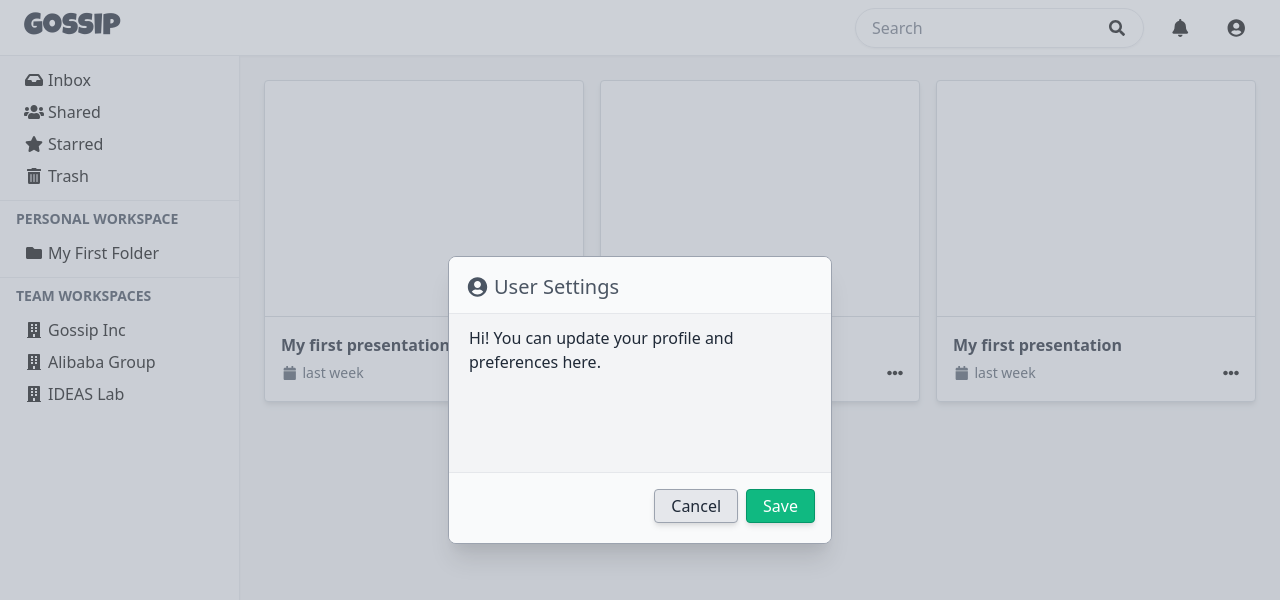
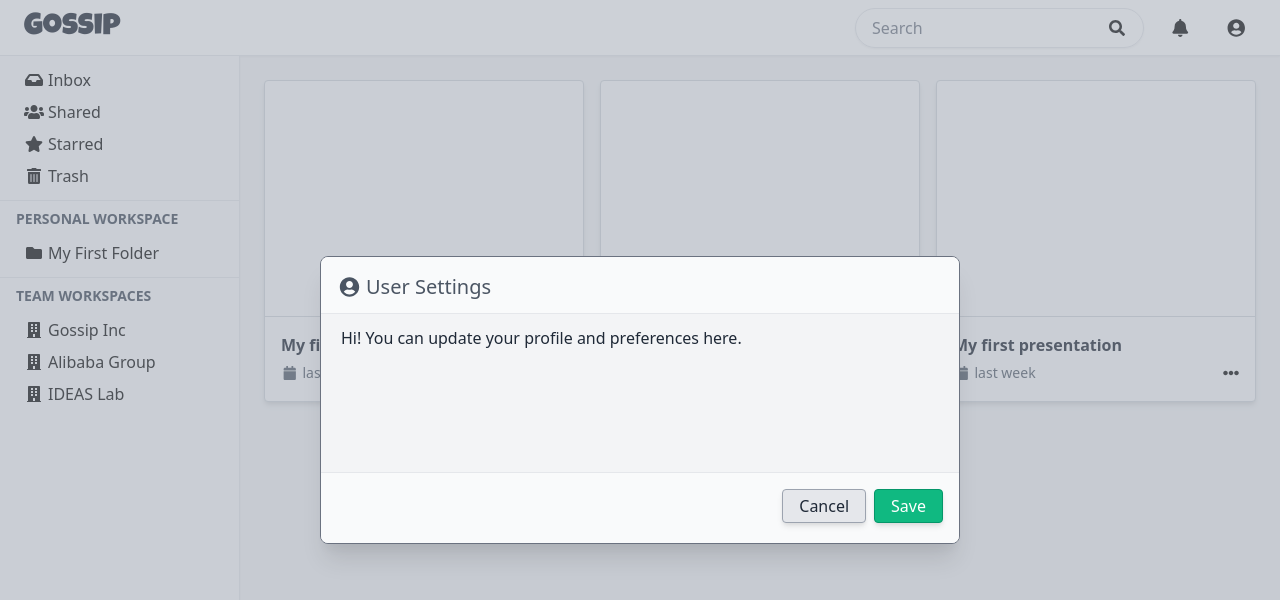
Before and after one commit to gossip-ink/gossip, a React app: page / in a window 1280 px wide. Both pictures are taken after a click on the button 1236 px from the left and 27 px from the top of the page. Shown: the top 600 px of the page. Built offline with nearby package versions, Linux system fonts and the light colour scheme.

Commit message:
feat: support multiple modals

```diff
--- a/src/components/UserSettingsModal.tsx
+++ b/src/components/UserSettingsModal.tsx
@@ -4,11 +4,13 @@ import { ModalComponent, register } from "../modals";
 import Modal from "../modals/components/Modal";
 import ModalFooter from "../modals/components/ModalFooter";
 import ModalTitle from "../modals/components/ModalTitle";
+import { useAlert } from "../modals/hooks/useAlert";
 import Button from "./Button";
 
 const UserSettingsModal: ModalComponent = ({ closeModal }) => {
+  const showAlert = useAlert();
   return (
-    <Modal className="w-96 h-72 flex flex-col overflow-hidden">
+    <Modal className="w-4/5 h-72 flex flex-col md:w-3/4 lg:w-1/2">
       <ModalTitle className="px-4 pt-4 pb-3">
         <FontAwesomeIcon className="mr-1" icon="user-circle" fixedWidth />
         User Settings
@@ -20,7 +22,16 @@ const UserSettingsModal: ModalComponent = ({ closeModal }) => {
         <Button type="approve" onClick={closeModal}>
           Save
         </Button>
-        <Button className="mr-2" onClick={closeModal}>
+        <Button
+          className="mr-2"
+          onClick={() =>
+            showAlert("Are you sure to save?", (confirmed) => {
+              if (confirmed) {
+                closeModal();
+              }
+            })
+          }
+        >
           Cancel
         </Button>
       </ModalFooter>
--- a/src/modals/AlertModal.tsx
+++ b/src/modals/AlertModal.tsx
@@ -7,18 +7,27 @@ import ModalFooter from "./components/ModalFooter";
 import ModalTitle from "./components/ModalTitle";
 import { ModalComponentProps } from "./types";
 
-const AlertModal: ModalComponent<AlertModalProps> = ({ closeModal, message }) => {
+const AlertModal: ModalComponent<AlertModalProps> = ({ closeModal, message, onClose }) => {
+  const respond = (response: boolean): void => {
+    closeModal();
+    onClose?.(response);
+  };
   return (
-    <Modal className="px-4 py-3 w-96 h-72">
+    <Modal className="w-96 flex flex-col">
       <ModalTitle className="px-4 pt-4 pb-3">
         <FontAwesomeIcon className="mr-1" icon="exclamation-circle" fixedWidth />
         Notification
       </ModalTitle>
       <section className="px-5 py-3 text-gray-800">{message}</section>
       <ModalFooter className="mt-auto px-4 pt-4 pb-5 flex flex-row-reverse">
-        <Button type="primary" onClick={closeModal}>
-          OK
+        <Button type="primary" onClick={respond.bind(null, true)}>
+          Sure
         </Button>
+        {typeof onClose === "function" ? (
+          <Button className="mr-2" type="normal" onClick={respond.bind(null, false)}>
+            No
+          </Button>
+        ) : null}
       </ModalFooter>
     </Modal>
   );
@@ -30,6 +39,9 @@ AlertModal.options = {
   overlayCancellable: false,
 };
 
-export type AlertModalProps = ModalComponentProps & { message: string };
+export type AlertModalProps = ModalComponentProps & {
+  message: string;
+  onClose?: (response: boolean) => void;
+};
 
 register(AlertModal);
--- a/src/modals/components/Modal.tsx
+++ b/src/modals/components/Modal.tsx
@@ -5,7 +5,7 @@ const Modal: React.FC<ModalProps> = ({ className, children }) => (
   <div
     className={classNames(
       "absolute top-1/2 left-1/2 transform -translate-x-1/2 -translate-y-1/2",
-      "bg-gray-100 rounded-lg shadow-xl border border-gray-400",
+      "bg-gray-100 rounded-lg shadow-xl border border-gray-500 overflow-hidden",
       className
     )}
   >
--- a/src/modals/components/ModalPresenter.tsx
+++ b/src/modals/components/ModalPresenter.tsx
@@ -1,30 +1,55 @@
-import React, { useEffect, useMemo } from "react";
+import React, { useCallback, useEffect, useMemo } from "react";
 import ReactDOM from "react-dom";
 import Overlay from "./Overlay";
-import { useModalState } from "../context";
+import { useModalStack, ModalState } from "../context";
 import { query } from "../registry";
 
 const modalRoot = document.getElementById("modal-root");
 
 const ModalPresenter: React.FC<ModalPresenterProps> = () => {
-  const [modalState, setModalState] = useModalState();
-  const closeModal = () => setModalState({ identifier: null });
+  const [modalStack, setModalStack] = useModalStack();
+
+  const removeModalState = useCallback(
+    (modalState: ModalState): void => {
+      if (modalStack.includes(modalState)) {
+        setModalStack(modalStack.filter((x) => x !== modalState));
+      }
+    },
+    [modalStack]
+  );
+
   const containerElement = useMemo(() => document.createElement("div"), []);
+
   useEffect(() => {
     modalRoot?.appendChild(containerElement);
     return () => {
       modalRoot?.removeChild(containerElement);
     };
   });
-  const Modal = modalState.identifier === null ? null : query(modalState.identifier);
-  return Modal
+
+  return modalStack.length > 0
     ? ReactDOM.createPortal(
         <>
-          <Overlay
-            className={Modal.options?.overlayClassName}
-            onClick={Modal.options?.overlayCancellable ? closeModal : undefined}
-          />
-          <Modal closeModal={closeModal} />
+          {modalStack.map((state, index, stack) => {
+            const ModalComponent = query(state.identifier);
+            if (ModalComponent === null) {
+              return null;
+            }
+            const closeModal = removeModalState.bind(null, state);
+            const modalNode = <ModalComponent closeModal={closeModal} {...state.props} />;
+            if (index + 1 === stack.length) {
+              return (
+                <>
+                  <Overlay
+                    className={ModalComponent.options?.overlayClassName}
+                    onClick={ModalComponent.options?.overlayCancellable ? closeModal : undefined}
+                  />
+                  {modalNode}
+                </>
+              );
+            }
+            return modalNode;
+          })}
         </>,
         containerElement
       )
--- a/src/modals/context.tsx
+++ b/src/modals/context.tsx
@@ -1,38 +1,46 @@
-import React, { createContext, useContext, useState } from "react";
+import React, { createContext, useContext, useRef, useState } from "react";
 
-type ModalState = {
-  identifier: number | string | null;
+export type ModalState = {
+  identifier: number | string;
   props?: Record<string, unknown>;
 };
 
 type ModalContextValue = {
-  state: ModalState;
-  mutate: (state: ModalState) => void;
+  stack: ModalState[];
+  mutate: (stack: ModalState[]) => void;
 };
 
 const ModalStateContext = createContext<ModalContextValue>({} as ModalContextValue);
 
-const defaultModalState: ModalState = { identifier: null };
-
 export const ModalStateProvider: React.FC<React.PropsWithChildren<{}>> = ({ children }) => {
-  const [state, mutate] = useState(defaultModalState);
+  const [stack, mutate] = useState<ModalState[]>([]);
   return (
-    <ModalStateContext.Provider value={{ state, mutate }}>{children}</ModalStateContext.Provider>
+    <ModalStateContext.Provider value={{ stack, mutate }}>{children}</ModalStateContext.Provider>
   );
 };
 
 ModalStateProvider.displayName = "ModalStateProvider";
 
-export function useModalState(): [state: ModalState, mutate: (state: ModalState) => void] {
-  const { state, mutate } = useContext(ModalStateContext);
-  return [state, mutate];
+export function useModalStack(): [stack: ModalState[], mutate: (stack: ModalState[]) => void] {
+  const { stack, mutate } = useContext(ModalStateContext);
+  return [stack, mutate];
 }
 
 export function useToggleModal(
   identifier: string | number
 ): (props?: Record<string, unknown>) => void {
-  const { state, mutate } = useContext(ModalStateContext);
-  return (props?: Record<string, unknown>) =>
-    // Close the modal if same identifier, otherwise show the different modal.
-    mutate(state.identifier === identifier ? { identifier: null } : { identifier, props });
+  const { stack, mutate } = useContext(ModalStateContext);
+  const modalStateRef = useRef<ModalState | null>(null);
+  return (props?: Record<string, unknown>) => {
+    if (modalStateRef.current === null) {
+      const modalState: ModalState = { identifier, props };
+      modalStateRef.current = modalState;
+      mutate(stack.concat([modalState]));
+    } else {
+      if (stack.includes(modalStateRef.current)) {
+        mutate(stack.filter((x) => x !== modalStateRef.current));
+      }
+      modalStateRef.current = null;
+    }
+  };
 }
--- /dev/null
+++ b/src/modals/hooks/useAlert.tsx
@@ -0,0 +1,7 @@
+import "../AlertModal";
+import { useToggleModal } from "../context";
+
+export function useAlert(): (message: string, onClose?: (response: boolean) => void) => void {
+  const toggleAlertModal = useToggleModal("AlertModal");
+  return (message, onClose) => toggleAlertModal({ message, onClose });
+}
```
